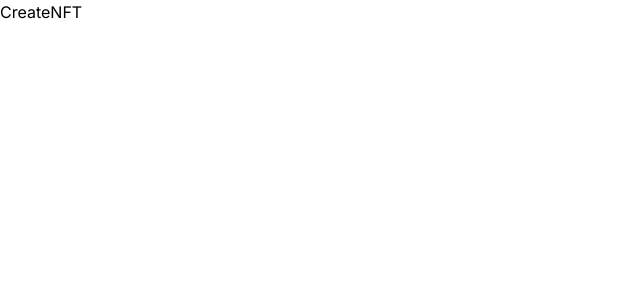
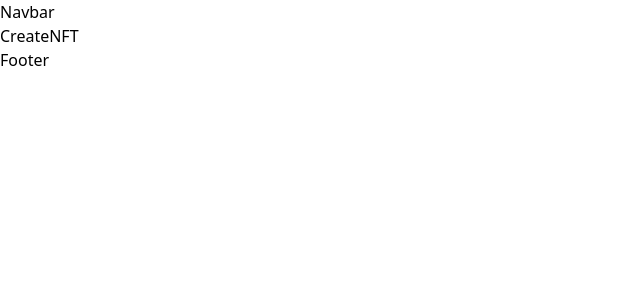
Before and after one commit to devadamkuruc/Cryptoket, a Next.js app: page /create-nft in a window 1280 px wide. Shown: the top 300 px of the page, without its empty margins (0-640 px from the left). Built offline with nearby package versions, Linux system fonts and the light colour scheme.

Commit message:
added theme provider and components folder

```diff
--- a/app/layout.tsx
+++ b/app/layout.tsx
@@ -1,8 +1,8 @@
+import type { Metadata } from 'next'
+import {ThemeProvider} from 'next-themes';
+
+import { Footer, Navbar } from '@/components';
 import './globals.css'
-import type { Metadata } from 'next'
-import { Inter } from 'next/font/google'
-
-const inter = Inter({ subsets: ['latin'] })
 
 export const metadata: Metadata = {
   title: 'Create Next App',
@@ -16,7 +16,11 @@ export default function RootLayout({
 }) {
   return (
     <html lang="en">
-      <body className={inter.className}>{children}</body>
+      <ThemeProvider attribute="class">
+        <Navbar />
+        <body className="dark:bg-nft-dark bg-wjite min-h-screen">{children}</body>
+        <Footer />
+      </ThemeProvider>
     </html>
   )
 }
--- /dev/null
+++ b/components/Footer.tsx
@@ -0,0 +1,9 @@
+import React from 'react'
+
+const Footer = () => {
+  return (
+    <div>Footer</div>
+  )
+}
+
+export default Footer
--- /dev/null
+++ b/components/Navbar.tsx
@@ -0,0 +1,9 @@
+import React from 'react'
+
+const Navbar = () => {
+  return (
+    <div>Navbar</div>
+  )
+}
+
+export default Navbar
--- /dev/null
+++ b/components/index.ts
@@ -0,0 +1,4 @@
+import Navbar from "./Navbar";
+import Footer from "./Footer";
+
+export {Navbar, Footer}
--- a/package.json
+++ b/package.json
@@ -16,6 +16,7 @@
     "eslint": "8.44.0",
     "eslint-config-next": "13.4.9",
     "next": "13.4.9",
+    "next-themes": "^0.2.1",
     "postcss": "8.4.25",
     "react": "18.2.0",
     "react-dom": "18.2.0",
```
Also changed, not shown: 1 other file (tests, documents, lock files or other folders).
